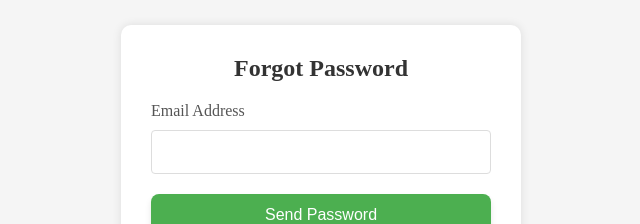
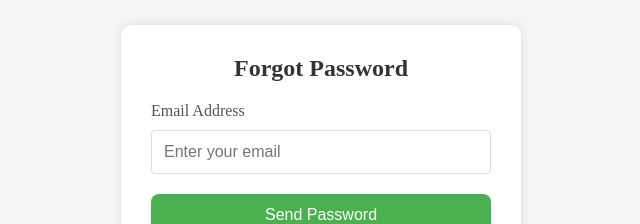
Before and after one commit to bsurajpatra/grubgo_frontend, a React (Vite) app: page /forgot-password in a window 1280 px wide. Shown: the part 236-460 px from the top of the page, without its empty margins (319-959 px from the left). Built offline with nearby package versions, Linux system fonts and the light colour scheme; no server answers.

Commit message:
forgot password bug fixed

```diff
--- a/src/forgotpassword/ForgotPassword.jsx
+++ b/src/forgotpassword/ForgotPassword.jsx
@@ -16,11 +16,12 @@ const ForgotPassword = () => {
 
         try {
             const response = await axios.post(API_ENDPOINTS.FORGOT_PASSWORD, { email });
-            setMessage(response.data.message);
+            setMessage(response.data.message || 'Password sent to your email. Please check your inbox and change it after logging in.');
             setIsError(false);
         } catch (error) {
             setMessage(error.response?.data?.message || 'An error occurred. Please try again.');
             setIsError(true);
+            console.error('Error during password recovery:', error);
         } finally {
             setIsLoading(false);
         }
@@ -38,6 +39,7 @@ const ForgotPassword = () => {
                             id="email"
                             value={email}
                             onChange={(e) => setEmail(e.target.value)}
+                            placeholder="Enter your email"
                             required
                         />
                     </div>
```
